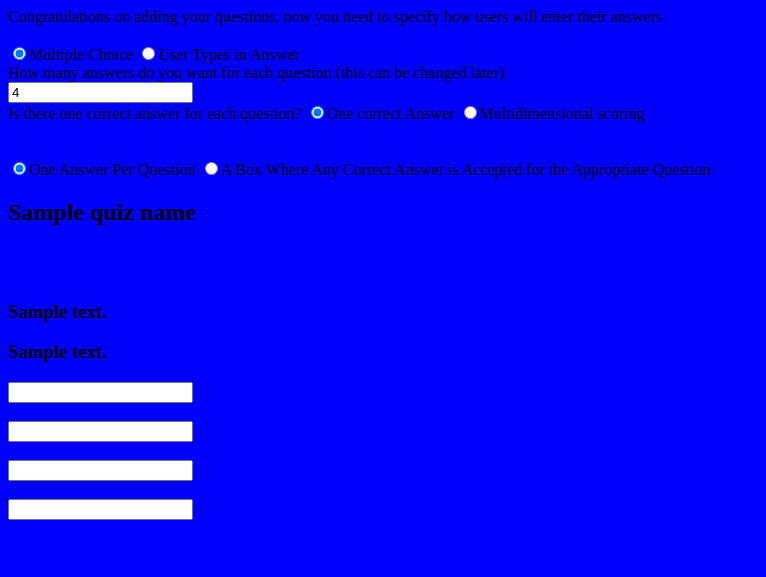
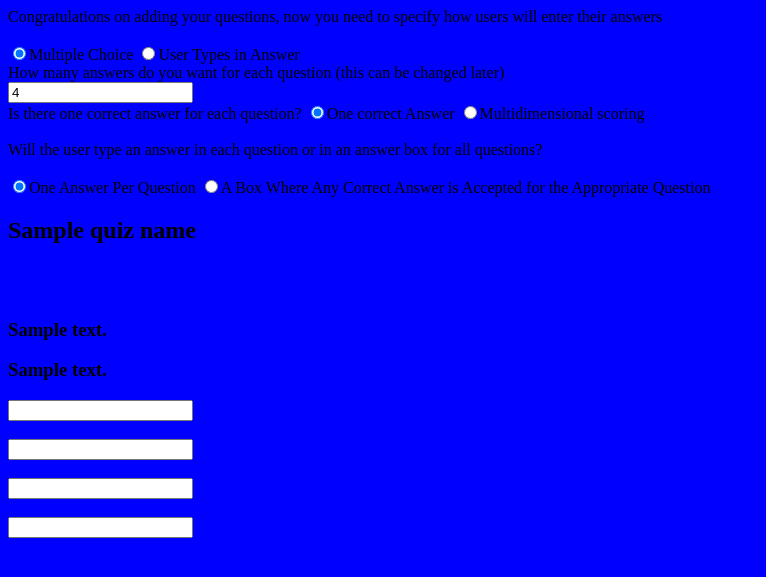
Before and after one commit to RobinReborn/QuizMaker, a Django app: template quizzes/templates/quizzes/add_answers.html in a window 1280 px wide. Shown: the top 577 px of the page, without its empty margins (0-766 px from the left). Run offline with Django 3.2, Linux system fonts and the light colour scheme; tables that the repository leaves empty hold one stand-in row (values such as "Sample post"); the template is opened without the code that fills it: values that come from a table or form of the project are taken from there, most other values are stand-ins (such as "Sample title", 1, 10 or a date in 2020); some libraries are stand-ins or nearby versions.

```diff
--- a/quizzes/templates/quizzes/add_answers.html
+++ b/quizzes/templates/quizzes/add_answers.html
@@ -46,7 +46,7 @@ Is there one correct answer for each question?
 
 
 <br/>
-<div class = "userTyped"
+<div class = "userTyped">
 Will the user type an answer in each question or in an answer box for all questions?
 <br/>
 <br/>
@@ -61,10 +61,11 @@ Will the user type an answer in each question or in an answer box for all questi
 {% for q in questions %}
 <h3>{{q}}</h3>
 <input type="text" id="q{{ forlooop.counter }}a" name="q{{ forloop.counter }}a1"</input><br/><br/>
+<div class="MultipleChoice">
 <input type="text" id="q{{ forlooop.counter }}a" class= "Multiple Choice" name="q{{ forloop.counter }}a2"</input><br/><br/>
 <input type="text" id="q{{ forlooop.counter }}a" class= "Multiple Choice"name="q{{ forloop.counter }}a3"</input><br/><br/>
 <input type="text" id="q{{ forlooop.counter }}a" class= "Multiple Choice" name="q{{ forloop.counter }}a4"</input><br/><br/>
-
+</div>
 <br/><br/>
 {% endfor %}
 {% endblock %}
```
